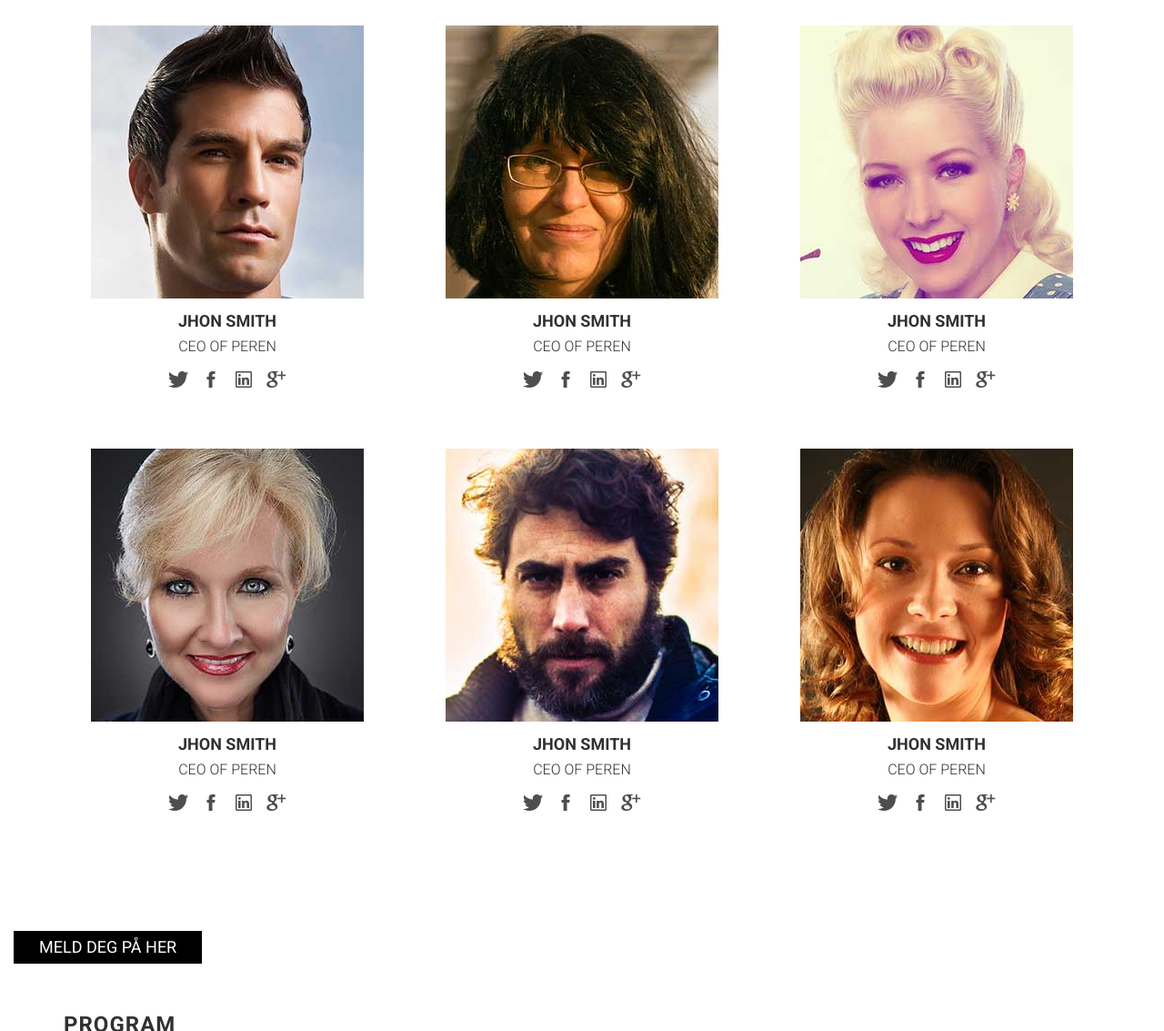
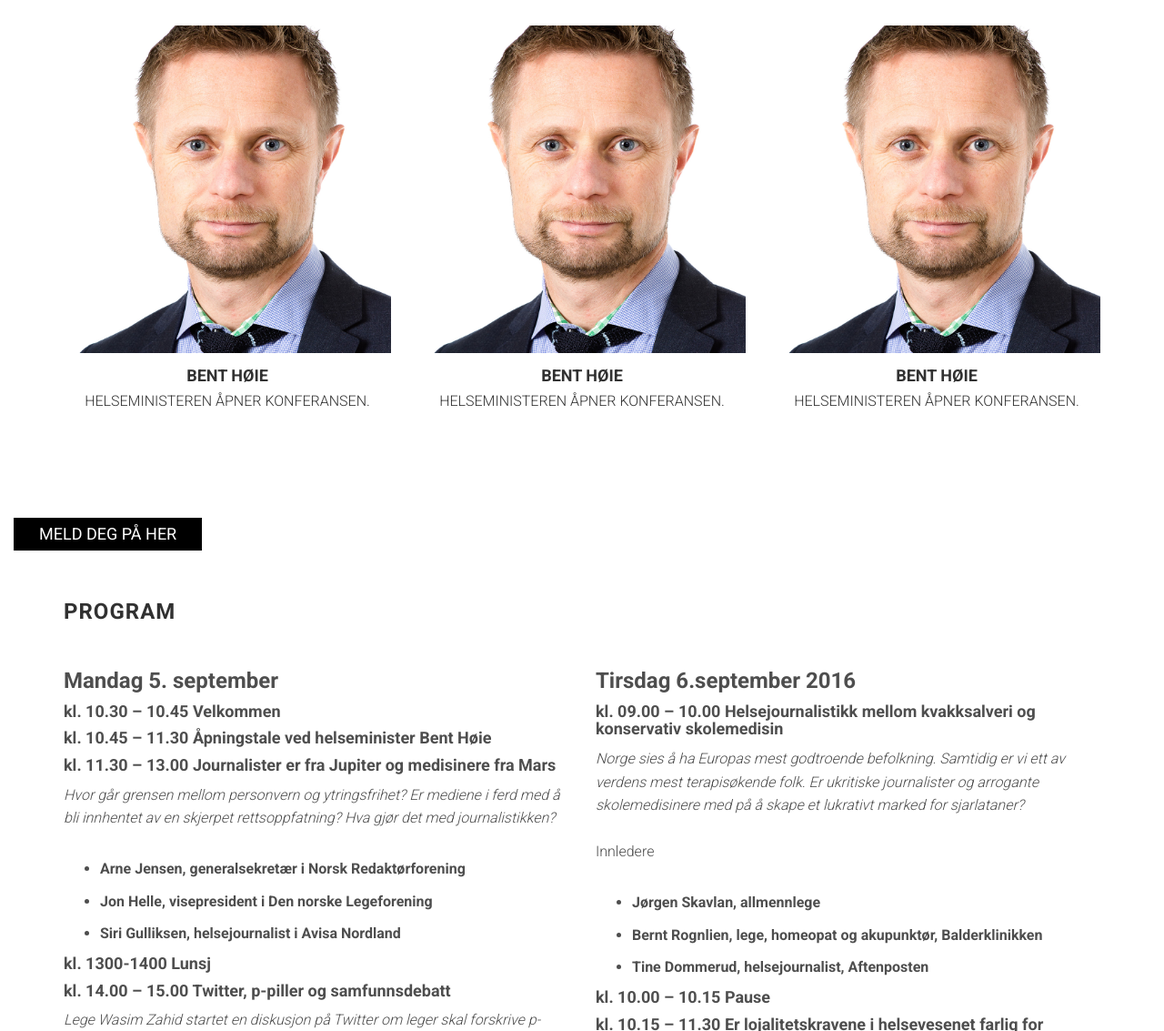
Before and after one commit to losol/hj16.losol.no, a website: page index.html in a window 1280 px wide. Shown: the part 1712-2845 px from the top of the page at 91% size. Drawn offline with Linux system fonts and the light colour scheme; files whose address does not match are found by name.

Commit message:
add photos

```diff
--- a/index.html
+++ b/index.html
@@ -5,7 +5,7 @@
     <meta http-equiv="X-UA-Compatible" content="IE=edge">
     <meta name="viewport" content="width=device-width, initial-scale=1">
 
-    <title>Conference</title>
+    <title>Helsejournalistikk 2016 - Program og påmelding</title>
 
     <!-- css -->
     <link rel="stylesheet" href="bower_components/bootstrap/dist/css/bootstrap.min.css">
@@ -145,127 +145,38 @@ Journalister, redaktører, leger, helseledere, politikere og kommunikatører i h
             <div class="row">
                 <div class="col-md-4">
                     <div class="speaker">
-
                         <figure>
-                            <img alt="" class="img-responsive center-block" src="assets/images/speakers/speaker-1.jpg">
+                            <img class="img-responsive center-block" src="assets/images/speakers/Bent_Hoie-Foto_Bjorn_Stuedal-sq1000px.jpg" alt="Helseminister Bent Høie. Foto: Bjørn Stuedal">
                         </figure>
-
-                        <h4>Jhon Smith</h4>
-
-                        <p>CEO of Peren</p>
-
-                        <ul class="social-block">
-                            <li><a href=""><i class="ion-social-twitter"></i></a></li>
-                            <li><a href=""><i class="ion-social-facebook"></i></a></li>
-                            <li><a href=""><i class="ion-social-linkedin-outline"></i></a></li>
-                            <li><a href=""><i class="ion-social-googleplus"></i></a></li>
-                        </ul>
-
+                        <h4>Bent Høie</h4>
+                        <p>Helseministeren åpner konferansen.</p>
                     </div><!-- /.speaker -->
                 </div><!-- /.col-md-4 -->
 
-                <div class="col-md-4">
+                      <div class="col-md-4">
                     <div class="speaker">
-
                         <figure>
-                            <img alt="" class="img-responsive center-block" src="assets/images/speakers/speaker-2.jpg">
+                            <img class="img-responsive center-block" src="assets/images/speakers/Bent_Hoie-Foto_Bjorn_Stuedal-sq1000px.jpg" alt="Helseminister Bent Høie. Foto: Bjørn Stuedal">
                         </figure>
-
-                        <h4>Jhon Smith</h4>
-
-                        <p>CEO of Peren</p>
-
-                        <ul class="social-block">
-                            <li><a href=""><i class="ion-social-twitter"></i></a></li>
-                            <li><a href=""><i class="ion-social-facebook"></i></a></li>
-                            <li><a href=""><i class="ion-social-linkedin-outline"></i></a></li>
-                            <li><a href=""><i class="ion-social-googleplus"></i></a></li>
-                        </ul>
-
+                        <h4>Bent Høie</h4>
+                        <p>Helseministeren åpner konferansen.</p>
+                    </div><!-- /.speaker -->
+                </div><!-- /.col-md-4 -->
+            <!-- **************************************************r -->
+                         <div class="col-md-4">
+                    <div class="speaker">
+                        <figure>
+                            <img class="img-responsive center-block" src="assets/images/speakers/Bent_Hoie-Foto_Bjorn_Stuedal-sq1000px.jpg" alt="Helseminister Bent Høie. Foto: Bjørn Stuedal">
+                        </figure>
+                        <h4>Bent Høie</h4>
+                        <p>Helseministeren åpner konferansen.</p>
                     </div><!-- /.speaker -->
                 </div><!-- /.col-md-4 -->
 
-                <div class="col-md-4">
-                    <div class="speaker">
 
-                        <figure>
-                            <img alt="" class="img-responsive center-block" src="assets/images/speakers/speaker-3.jpg">
-                        </figure>
-
-                        <h4>Jhon Smith</h4>
-
-                        <p>CEO of Peren</p>
-
-                        <ul class="social-block">
-                            <li><a href=""><i class="ion-social-twitter"></i></a></li>
-                            <li><a href=""><i class="ion-social-facebook"></i></a></li>
-                            <li><a href=""><i class="ion-social-linkedin-outline"></i></a></li>
-                            <li><a href=""><i class="ion-social-googleplus"></i></a></li>
-                        </ul>
-
-                    </div><!-- /.speaker -->
-                </div><!-- /.col-md-4 -->
             </div><!-- /.row -->
 
-            <div class="row">
-                <div class="col-md-4">
 
-                    <div class="speaker">
-
-                        <figure>
-                            <img alt="" class="img-responsive center-block" src="assets/images/speakers/speaker-4.jpg">
-                        </figure>
-
-                        <h4>Jhon Smith</h4>
-
-                        <p>CEO of Peren</p>
-
-                        <ul class="social-block">
-                            <li><a href=""><i class="ion-social-twitter"></i></a></li>
-                            <li><a href=""><i class="ion-social-facebook"></i></a></li>
-                            <li><a href=""><i class="ion-social-linkedin-outline"></i></a></li>
-                            <li><a href=""><i class="ion-social-googleplus"></i></a></li>
-                        </ul>
-                    </div>
-                </div>
-                <div class="col-md-4">
-
-                    <div class="speaker">
-
-                        <figure>
-                            <img alt="" class="img-responsive center-block" src="assets/images/speakers/speaker-5.jpg">
-                        </figure>
-
-                        <h4>Jhon Smith</h4>
-
-                        <p>CEO of Peren</p>
-
-                        <ul class="social-block">
-                            <li><a href=""><i class="ion-social-twitter"></i></a></li>
-                            <li><a href=""><i class="ion-social-facebook"></i></a></li>
-                            <li><a href=""><i class="ion-social-linkedin-outline"></i></a></li>
-                            <li><a href=""><i class="ion-social-googleplus"></i></a></li>
-                        </ul>
-
-                    </div>
-                </div>
-
-                <div class="col-md-4">
-                    <div class="speaker">
-                        <figure>
-                            <img alt="" class="img-responsive center-block" src="assets/images/speakers/speaker-6.jpg">
-                        </figure>
-                        <h4>Jhon Smith</h4>
-                        <p>CEO of Peren</p>
-                        <ul class="social-block">
-                            <li><a href=""><i class="ion-social-twitter"></i></a></li>
-                            <li><a href=""><i class="ion-social-facebook"></i></a></li>
-                            <li><a href=""><i class="ion-social-linkedin-outline"></i></a></li>
-                            <li><a href=""><i class="ion-social-googleplus"></i></a></li>
-                        </ul>
-                    </div>
-                </div>
-            </div>
         </div>
     </section>
 
```
Also changed, not shown: assets/images/logo.png, assets/images/speakers/Bent_Hoie-Foto_Bjorn_Stuedal-sq1000px.jpg (added).
